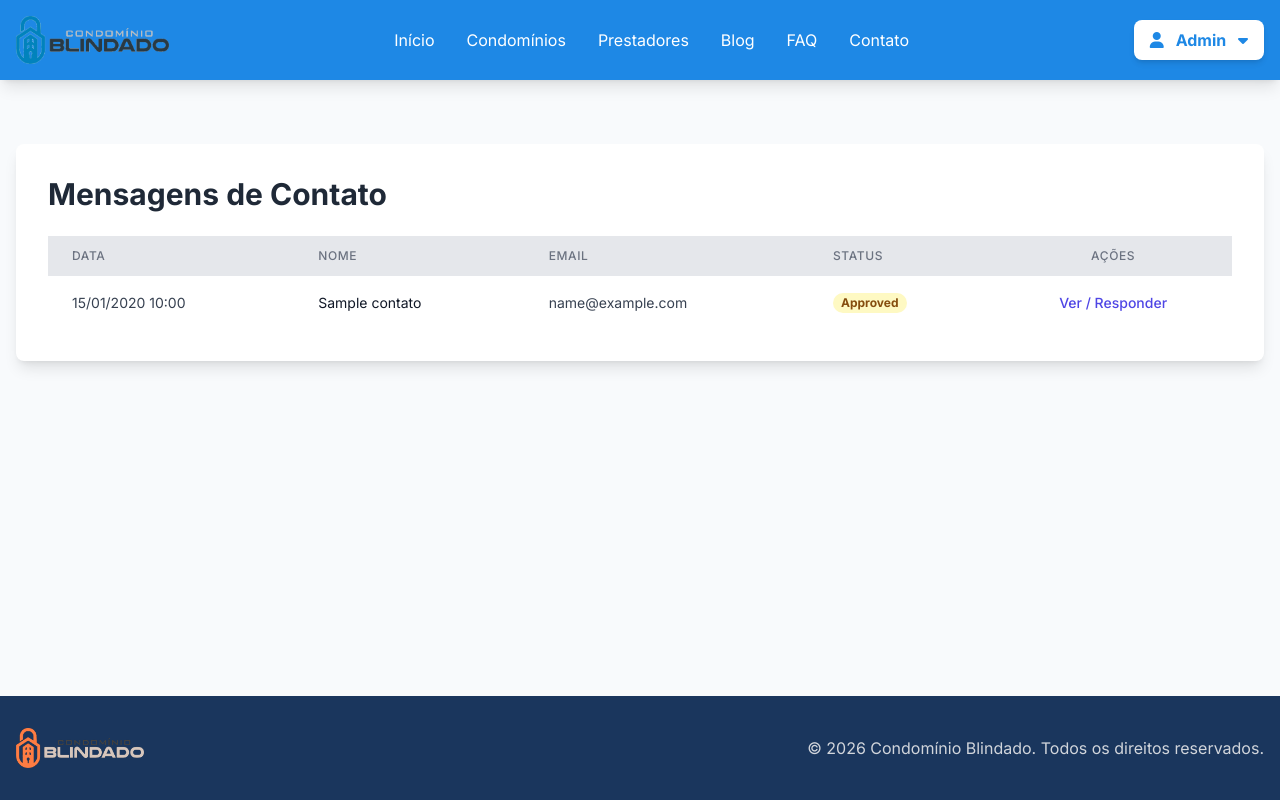
After one commit to Guilherme-d3v/novo-projeto, a Flask app: page /admin/contatos in a window 1280 px wide. The commit adds this page. Run offline with Flask 3, Linux system fonts and the light colour scheme; the visitor is signed in with stand-in values (Sample User, id 1); tables that the repository leaves empty hold one stand-in row (values such as "Sample post"); some libraries are stand-ins or nearby versions.

Commit message:
att contato por formulario

```diff
--- a/app.py
+++ b/app.py
@@ -32,7 +32,7 @@ import mercadopago # 🌟 IMPORT DO MERCADO PAGO 🌟
 # -----------------------------
 
 # Dependências LOCAIS que você precisa garantir que existam
-from models import db, Condominio, Empresa, CondominioRank, Licitacao, Candidatura, TransacaoCoin, TransacaoPlano, Avaliacao
+from models import db, Condominio, Empresa, CondominioRank, Licitacao, Candidatura, TransacaoCoin, TransacaoPlano, Avaliacao, Contato
 from config import Config
 
 # Carregar variáveis de ambiente PRIMEIRO
@@ -108,7 +108,23 @@ def faq():
 @app.route("/contato", methods=["GET", "POST"])
 def contato():
     if request.method == "POST":
-        flash("Mensagem enviada com sucesso! Em breve entraremos em contato.", "success")
+        try:
+            form = request.form
+            novo_contato = Contato(
+                nome=form.get("nome"),
+                email=form.get("email"),
+                telefone=form.get("telefone"),
+                mensagem=form.get("mensagem"),
+                status="nao_lido"
+            )
+            db.session.add(novo_contato)
+            db.session.commit()
+            flash("Mensagem enviada com sucesso! Em breve entraremos em contato.", "success")
+        except Exception as e:
+            db.session.rollback()
+            app.logger.error(f"Erro ao salvar contato: {e}", exc_info=True)
+            flash(f"Ocorreu um erro ao enviar sua mensagem. Tente novamente mais tarde.", "danger")
+
         return redirect(url_for("contato"))
     return render_template("contato.html")
 
@@ -1665,6 +1681,63 @@ def mp_assinatura_status():
 # FIM DAS NOVAS ROTAS MERCADO PAGO (ASSINATURAS)
 # ------------------------------------------------------------------------
 
+# ------------------------------------------------------------------------
+# 🌟 NOVAS ROTAS PARA GERENCIAR CONTATOS 🌟
+# ------------------------------------------------------------------------
+
+@app.route("/admin/contatos")
+@login_required
+def admin_contatos():
+    if session.get("user_type") != "admin":
+        return redirect(url_for("logout"))
+
+    contatos = Contato.query.order_by(Contato.created_at.desc()).all()
+    return render_template("admin_contatos.html", contatos=contatos)
+
+@app.route("/admin/contato/<int:contato_id>", methods=["GET", "POST"])
+@login_required
+def admin_responder_contato(contato_id):
+    if session.get("user_type") != "admin":
+        return redirect(url_for("logout"))
+
+    contato = Contato.query.get_or_404(contato_id)
+
+    if request.method == "POST":
+        resposta = request.form.get("resposta")
+        if not resposta:
+            flash("O corpo da resposta não pode estar vazio.", "danger")
+            return redirect(url_for('admin_responder_contato', contato_id=contato_id))
+
+        try:
+            msg = Message(
+                f"Re: Contato de {contato.nome}", # Assunto do E-mail
+                sender=app.config["MAIL_USERNAME_SENDER"],
+                recipients=[contato.email]
+            )
+            msg.html = render_template(
+                "email/resposta_contato.html",
+                nome_usuario=contato.nome,
+                mensagem_original=contato.mensagem,
+                resposta_admin=resposta
+            )
+            mail.send(msg)
+
+            contato.status = "respondido"
+            db.session.commit()
+
+            flash("Resposta enviada com sucesso!", "success")
+            return redirect(url_for("admin_contatos"))
+
+        except Exception as e:
+            flash(f"Erro ao enviar e-mail: {e}", "danger")
+            app.logger.error(f"Falha no envio de e-mail de resposta: {e}", exc_info=True)
+
+    # Marca como 'lido' ao visualizar, se ainda não foi lido.
+    if contato.status == "nao_lido":
+        contato.status = "lido"
+        db.session.commit()
+
+    return render_template("admin_responder_contato.html", contato=contato)
 
 @app.context_processor
 def inject_user():
--- /dev/null
+++ b/templates/admin_contatos.html
@@ -0,0 +1,48 @@
+{% extends "base.html" %}
+{% block title %}Mensagens de Contato{% endblock %}
+{% block content %}
+<div class="w-full bg-white p-4 md:p-8 rounded-lg shadow-lg my-4 md:my-8">
+    <h2 class="text-2xl md:text-3xl font-bold text-gray-800 mb-6">Mensagens de Contato</h2>
+    {% if contatos %}
+        <div class="overflow-x-auto w-full">
+            <table class="min-w-full bg-white rounded-lg">
+                <thead class="bg-gray-200">
+                    <tr>
+                        <th class="px-6 py-3 text-left text-xs font-medium text-gray-500 uppercase tracking-wider">Data</th>
+                        <th class="px-6 py-3 text-left text-xs font-medium text-gray-500 uppercase tracking-wider">Nome</th>
+                        <th class="px-6 py-3 text-left text-xs font-medium text-gray-500 uppercase tracking-wider">Email</th>
+                        <th class="px-6 py-3 text-left text-xs font-medium text-gray-500 uppercase tracking-wider">Status</th>
+                        <th class="px-6 py-3 text-center text-xs font-medium text-gray-500 uppercase tracking-wider">Ações</th>
+                    </tr>
+                </thead>
+                <tbody class="divide-y divide-gray-200">
+                    {% for contato in contatos %}
+                    <tr class="hover:bg-gray-50 {% if contato.status == 'nao_lido' %}font-bold{% endif %}">
+                        <td class="px-6 py-4 whitespace-nowrap text-sm text-gray-700">{{ contato.created_at.strftime('%d/%m/%Y %H:%M') }}</td>
+                        <td class="px-6 py-4 whitespace-nowrap text-sm text-gray-900">{{ contato.nome }}</td>
+                        <td class="px-6 py-4 whitespace-nowrap text-sm text-gray-700">{{ contato.email }}</td>
+                        <td class="px-6 py-4 whitespace-nowrap text-sm">
+                            <span class="px-2 inline-flex text-xs leading-5 font-semibold rounded-full
+                                {% if contato.status == 'respondido' %}bg-green-100 text-green-800
+                                {% elif contato.status == 'lido' %}bg-blue-100 text-blue-800
+                                {% else %}bg-yellow-100 text-yellow-800{% endif %}">
+                                {{ contato.status.replace('_', ' ')|capitalize }}
+                            </span>
+                        </td>
+                        <td class="px-6 py-4 whitespace-nowrap text-sm font-medium text-center">
+                            <a href="{{ url_for('admin_responder_contato', contato_id=contato.id) }}" class="text-indigo-600 hover:text-indigo-900">
+                                Ver / Responder
+                            </a>
+                        </td>
+                    </tr>
+                    {% endfor %}
+                </tbody>
+            </table>
+        </div>
+    {% else %}
+        <div class="bg-gray-100 p-6 rounded-lg text-center text-gray-500">
+            Nenhuma mensagem de contato recebida.
+        </div>
+    {% endif %}
+</div>
+{% endblock %}
--- a/templates/admin_dashboard.html
+++ b/templates/admin_dashboard.html
@@ -46,6 +46,9 @@
             <a href="{{ url_for('admin_licitacoes') }}" class="bg-purple-500 text-white font-bold py-2 md:py-3 px-4 md:px-6 rounded-lg shadow-md hover:bg-purple-600 transition duration-300 text-sm md:text-base">
                 Gerenciar Licitações
             </a>
+            <a href="{{ url_for('admin_contatos') }}" class="bg-gray-500 text-white font-bold py-2 md:py-3 px-4 md:px-6 rounded-lg shadow-md hover:bg-gray-600 transition duration-300 text-sm md:text-base">
+                Ver Contatos
+            </a>
         </div>
     </div>
 </div>
```
Also changed, not shown: models.py (+11 -0 lines), templates/admin_responder_contato.html (added, +42 -0 lines), templates/email/resposta_contato.html (added, +42 -0 lines).
